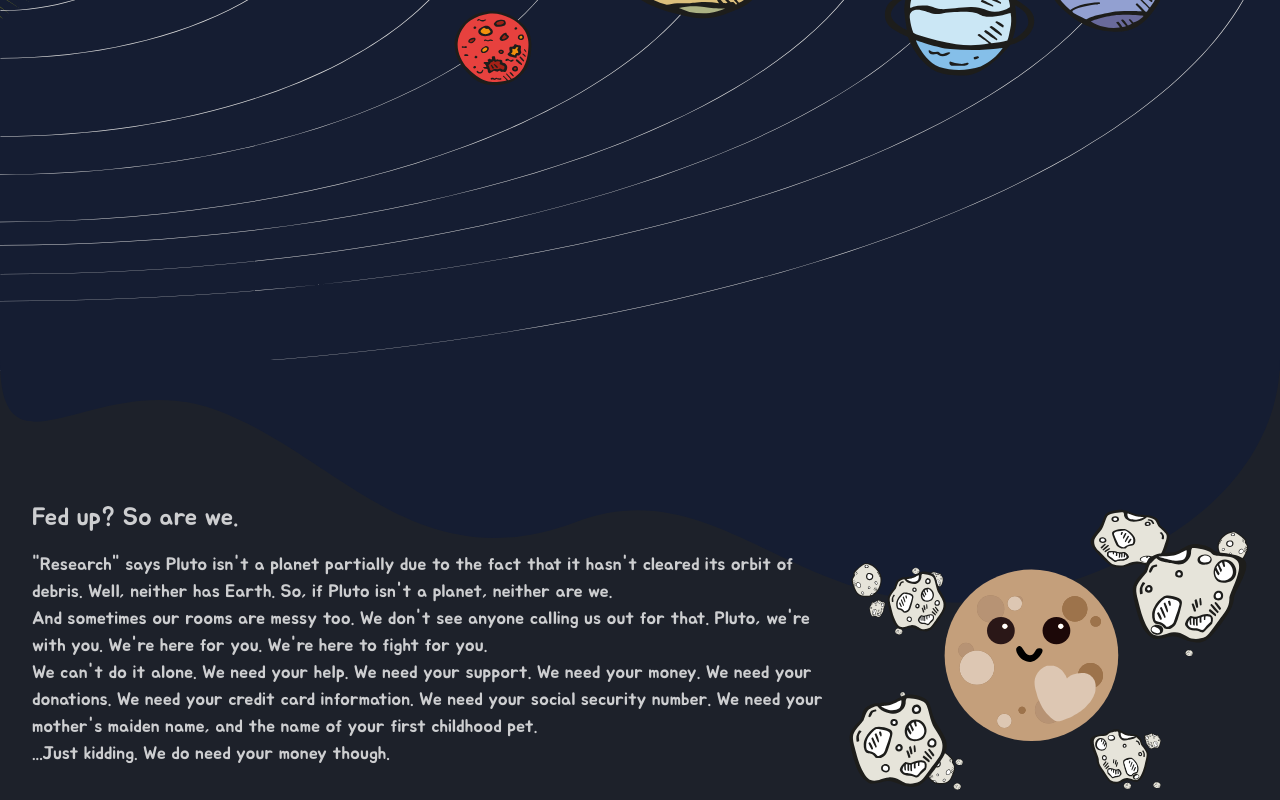
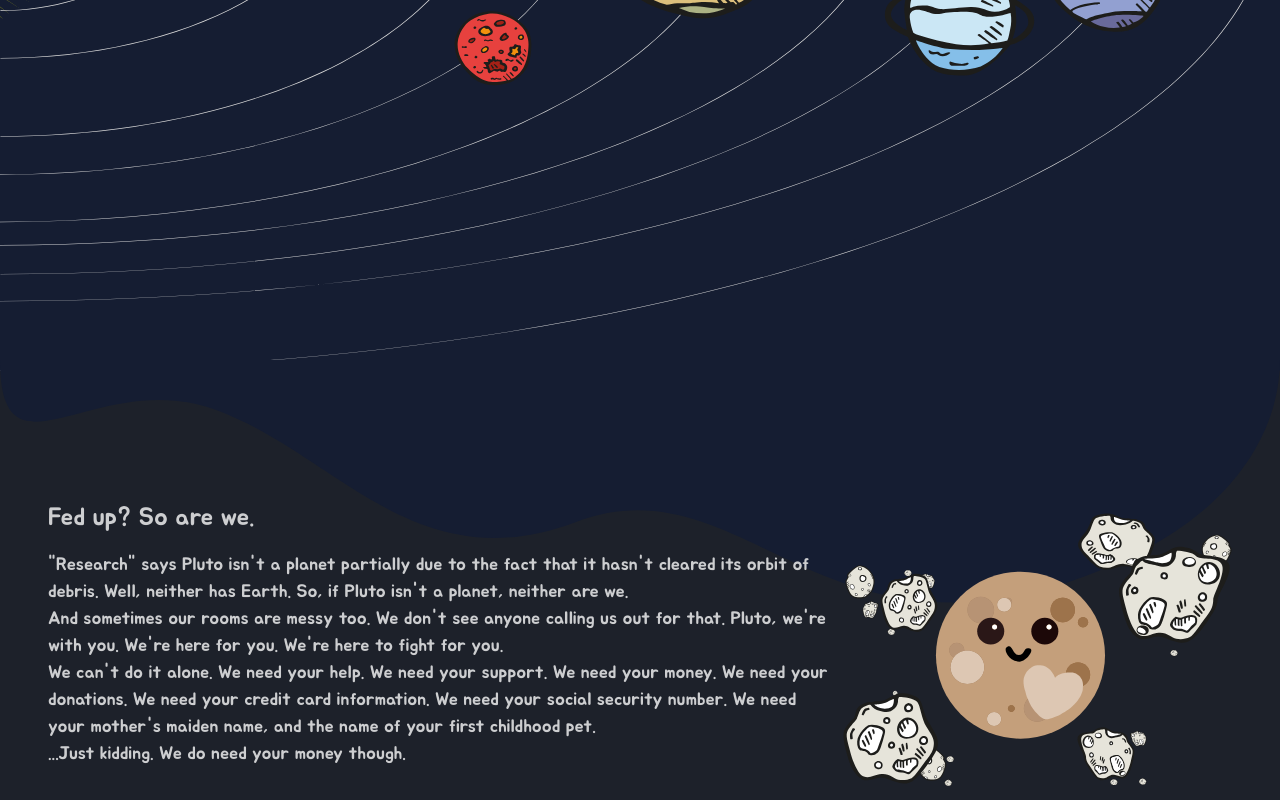
Before and after one commit to emilygorelik/reconsiderpluto, a React (Vite) app: page / in a window 1280 px wide. Shown: the part 2901-3701 px from the top of the page. Built offline with nearby package versions, Linux system fonts and the light colour scheme; what tailwindcss-animated would draw is missing.

Commit message:
spacing crap

```diff
--- a/src/routes/Landing/Fedup.tsx
+++ b/src/routes/Landing/Fedup.tsx
@@ -38,7 +38,7 @@ const SquiglyBottom = ({ className }: SquiglyProps) => {
 
 export const Fedup = () => {
   return (
-    <div className="relative mt-32 flex flex-col px-8 sm:flex-row">
+    <div className="relative mx-4 mt-32 flex flex-col justify-between px-8 sm:flex-row">
       <div className="mb-8 sm:w-2/3">
         <h2>Fed up? So are we.</h2>
         <p>
@@ -58,7 +58,7 @@ export const Fedup = () => {
           ...Just kidding. We do need your money though.
         </p>
       </div>
-      <PlutoAndComets className="sm:w-1/3" />
+      <PlutoAndComets className="sm:w-1/3 md:max-w-[400px]" />
     </div>
   );
 };
```
